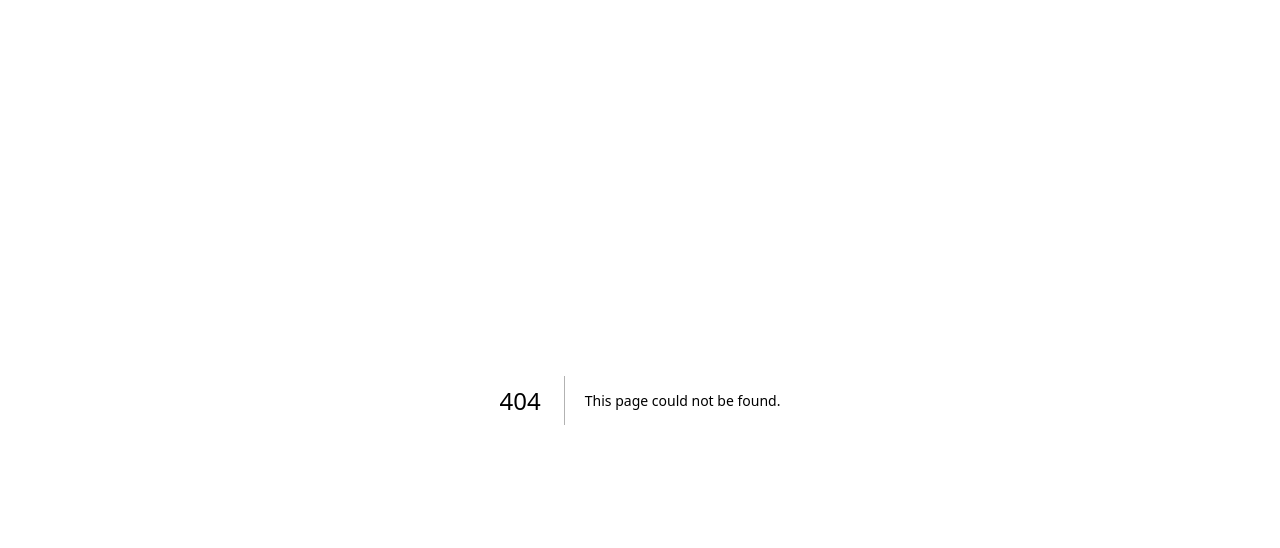
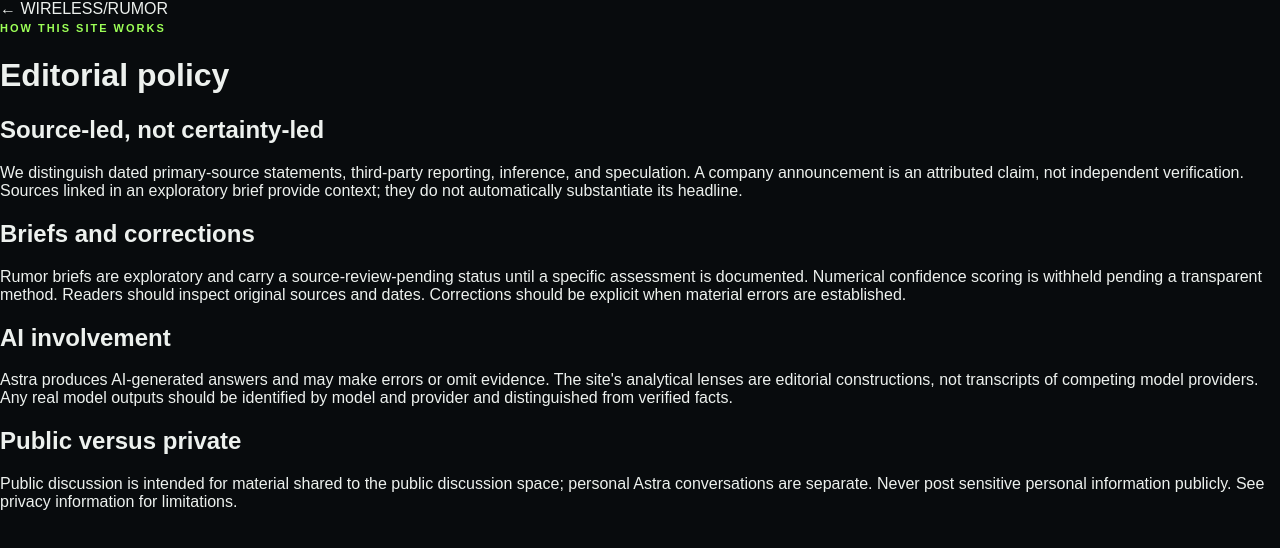
Before and after one commit to stjames22/wirelessrumor, a Next.js app: page /editorial-policy in a window 1280 px wide. Before the commit this address had no page. Shown: the top 548 px of the page. Built offline with nearby package versions, Linux system fonts and the light colour scheme.

Commit message:
Add transparent site information pages

```diff
--- /dev/null
+++ b/app/editorial-policy/page.tsx
@@ -0,0 +1,3 @@
+import Link from 'next/link';
+export const metadata={title:'Editorial Policy | WirelessRumor'};
+export default function EditorialPolicy(){return <main className="infoPage"><nav><Link href="/">← WIRELESS/RUMOR</Link></nav><span className="kicker">HOW THIS SITE WORKS</span><h1>Editorial policy</h1><h2>Source-led, not certainty-led</h2><p>We distinguish dated primary-source statements, third-party reporting, inference, and speculation. A company announcement is an attributed claim, not independent verification. Sources linked in an exploratory brief provide context; they do not automatically substantiate its headline.</p><h2>Briefs and corrections</h2><p>Rumor briefs are exploratory and carry a source-review-pending status until a specific assessment is documented. Numerical confidence scoring is withheld pending a transparent method. Readers should inspect original sources and dates. Corrections should be explicit when material errors are established.</p><h2>AI involvement</h2><p>Astra produces AI-generated answers and may make errors or omit evidence. The site's analytical lenses are editorial constructions, not transcripts of competing model providers. Any real model outputs should be identified by model and provider and distinguished from verified facts.</p><h2>Public versus private</h2><p>Public discussion is intended for material shared to the public discussion space; personal Astra conversations are separate. Never post sensitive personal information publicly. See <Link href="/privacy">privacy information</Link> for limitations.</p></main>}
```
